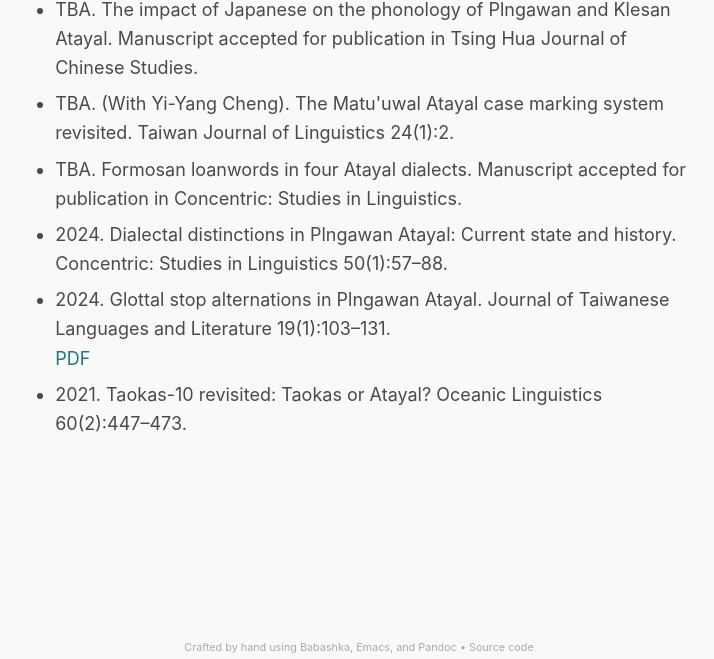
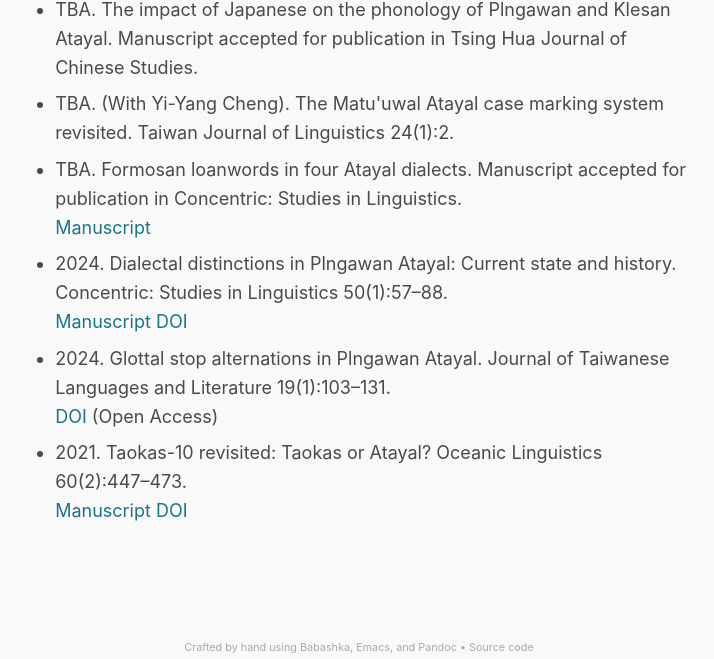
Before and after one commit to goderich/website, a plain HTML site: page public/publications.html in a window 1280 px wide. Shown: the part 141-800 px from the top of the page, without its empty margins (281-995 px from the left). Drawn offline with Linux system fonts and the light colour scheme.

Commit message:
Add paper PDFs

```diff
--- a/public/publications.html
+++ b/public/publications.html
@@ -17,14 +17,20 @@
 <li>TBA. (With Yi-Yang Cheng). The Matu'uwal Atayal case marking system
 revisited. Taiwan Journal of Linguistics 24(1):2.</li>
 <li>TBA. Formosan loanwords in four Atayal dialects. Manuscript accepted
-for publication in Concentric: Studies in Linguistics.</li>
+for publication in Concentric: Studies in Linguistics. <br> <a
+href="static/Goderich_Formosan_loanwords.pdf">Manuscript</a></li>
 <li>2024. Dialectal distinctions in Plngawan Atayal: Current state and
-history. Concentric: Studies in Linguistics 50(1):57–88.</li>
+history. Concentric: Studies in Linguistics 50(1):57–88. <br><a
+href="static/Goderich_2024b_Dialectal_distinctions_in_Plngawan.pdf">Manuscript</a>
+<a href="https://doi.org/10.1075/consl.00034.god">DOI</a></li>
 <li>2024. Glottal stop alternations in Plngawan Atayal. Journal of
 Taiwanese Languages and Literature 19(1):103–131. <br><a
-href="https://doi.org/10.6710/JTLL.202404_19(1).0003">PDF</a></li>
+href="https://doi.org/10.6710/JTLL.202404_19(1).0003">DOI</a> (Open
+Access)</li>
 <li>2021. Taokas-10 revisited: Taokas or Atayal? Oceanic Linguistics
-60(2):447–473.</li>
+60(2):447–473. <br> <a
+href="static/Goderich_2021_Taokas-10_revisited.pdf">Manuscript</a> <a
+href="https://doi.org/10.1353/ol.2021.0013">DOI</a></li>
 </ul>
 </main><footer>
   <small>
```
Also changed, not shown: 4 other files.
